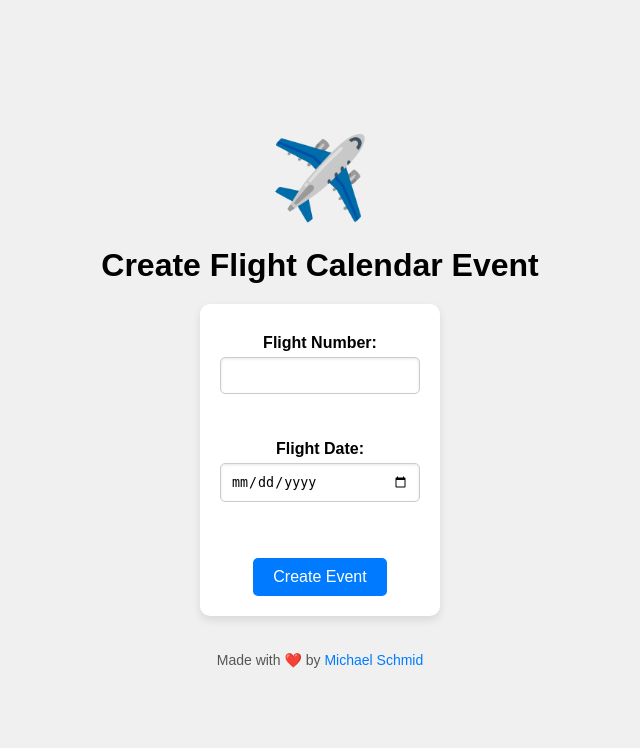
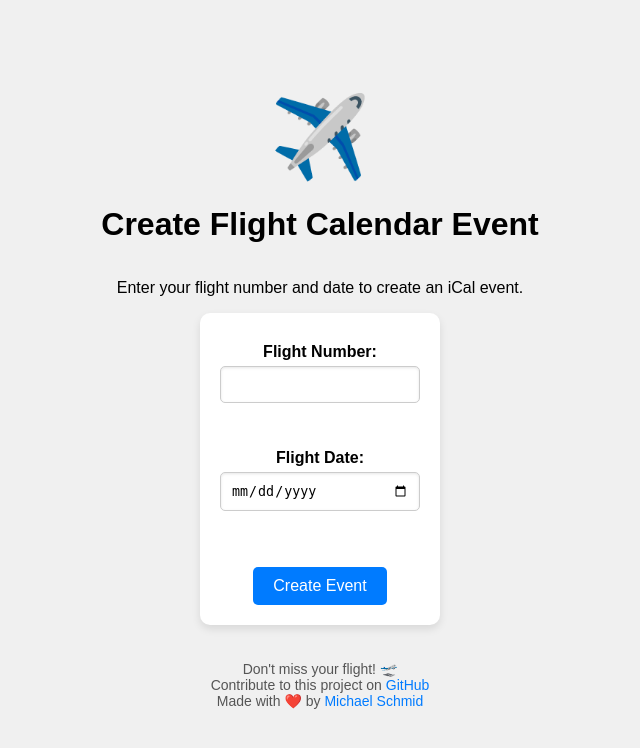
Before and after one commit to mschmidoev/FlightCal, a Flask app: page / in a window 1280 px wide. Shown: the top 748 px of the page, without its empty margins (320-960 px from the left). Run offline with Flask 3, Linux system fonts and the light colour scheme.

Commit message:
Update index.html

```diff
--- a/templates/index.html
+++ b/templates/index.html
@@ -72,6 +72,7 @@
 <body>
     <div class="emoji">✈️</div>
     <h1>Create Flight Calendar Event</h1>
+    <p>Enter your flight number and date to create an iCal event.</p>
     <form action="/create_event" method="post">
         <label for="flight_number">Flight Number:</label>
         <input type="text" id="flight_number" name="flight_number" required><br><br>
@@ -82,6 +83,8 @@
         <input type="submit" value="Create Event">
     </form>
     <footer>
+        Don't miss your flight! 🛫<br>
+        Contribute to this project on <a href="https://github.com/mschmidoev/FlightCal" target="_blank">GitHub</a><br>
         Made with ❤️ by <a href="https://mschm.id" target="_blank">Michael Schmid</a>
     </footer>
 </body>
```
